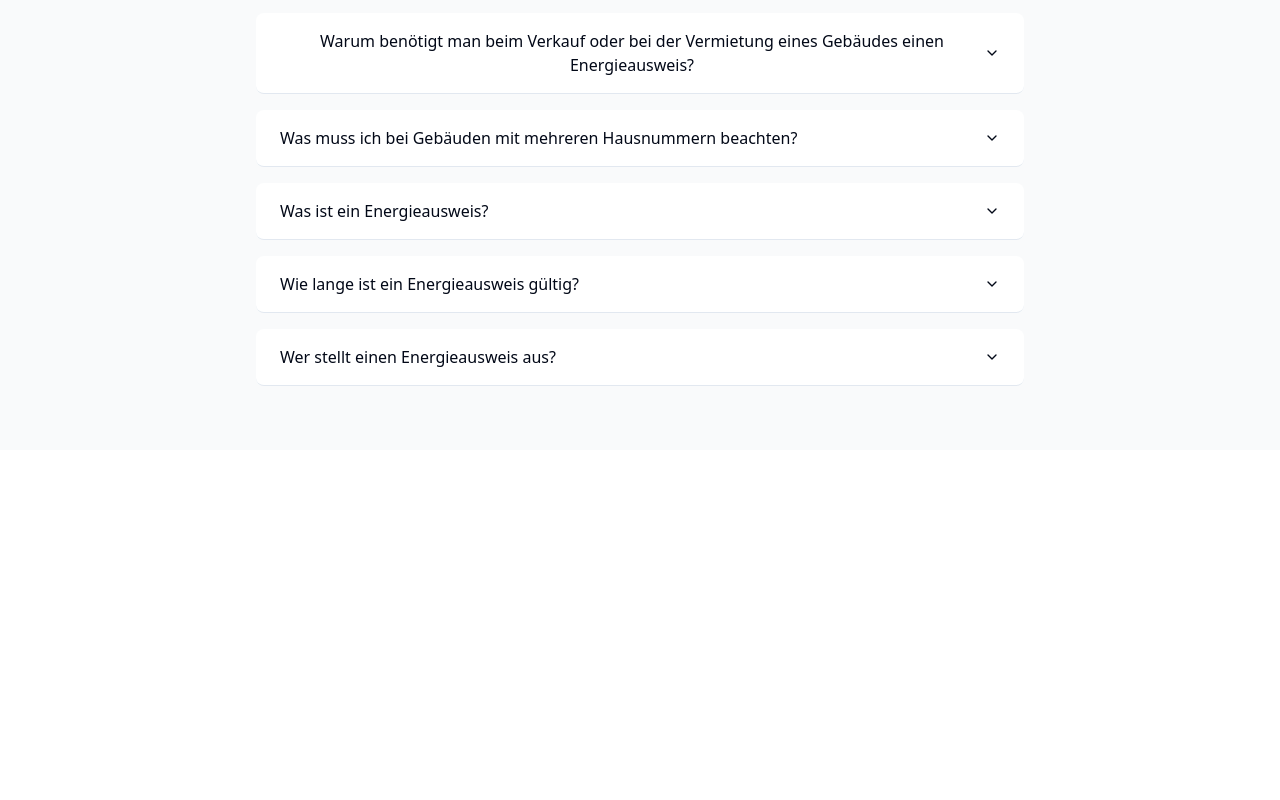
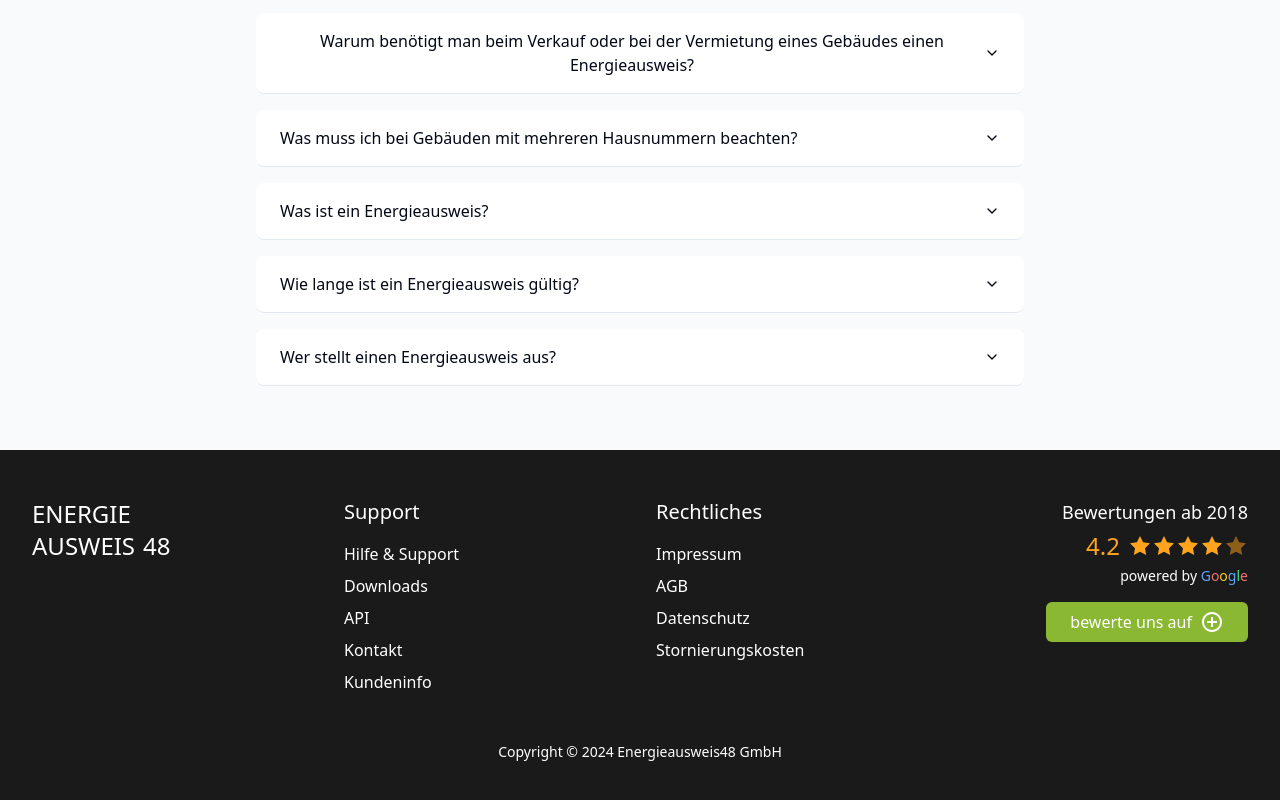
Before and after one commit to mldwr/recreate-hero-website, a React (Vite) app: page / in a window 1280 px wide. Shown: the part 5330-6130 px from the top of the page. Before the commit the page ends 5780 px from the top, so only its background shows below. Built offline with nearby package versions, Linux system fonts and the light colour scheme.

Commit message:
Add page footer
The commit adds a footer to the page, based on a provided design.

```diff
--- /dev/null
+++ b/src/components/Footer.tsx
@@ -0,0 +1,134 @@
+
+const Footer = () => {
+  return (
+    <footer className="bg-secondary text-white py-12">
+      <div className="max-w-7xl mx-auto px-4 sm:px-6 lg:px-8">
+        <div className="grid grid-cols-1 md:grid-cols-4 gap-8">
+          {/* Logo Column */}
+          <div>
+            <h2 className="text-2xl font-light">
+              ENERGIE
+              <br />
+              AUSWEIS<span className="ml-2">48</span>
+            </h2>
+          </div>
+
+          {/* Support Column */}
+          <div>
+            <h3 className="text-xl mb-4">Support</h3>
+            <ul className="space-y-2">
+              <li>
+                <a href="#" className="hover:text-primary transition-colors">
+                  Hilfe & Support
+                </a>
+              </li>
+              <li>
+                <a href="#" className="hover:text-primary transition-colors">
+                  Downloads
+                </a>
+              </li>
+              <li>
+                <a href="#" className="hover:text-primary transition-colors">
+                  API
+                </a>
+              </li>
+              <li>
+                <a href="#" className="hover:text-primary transition-colors">
+                  Kontakt
+                </a>
+              </li>
+              <li>
+                <a href="#" className="hover:text-primary transition-colors">
+                  Kundeninfo
+                </a>
+              </li>
+            </ul>
+          </div>
+
+          {/* Legal Column */}
+          <div>
+            <h3 className="text-xl mb-4">Rechtliches</h3>
+            <ul className="space-y-2">
+              <li>
+                <a href="#" className="hover:text-primary transition-colors">
+                  Impressum
+                </a>
+              </li>
+              <li>
+                <a href="#" className="hover:text-primary transition-colors">
+                  AGB
+                </a>
+              </li>
+              <li>
+                <a href="#" className="hover:text-primary transition-colors">
+                  Datenschutz
+                </a>
+              </li>
+              <li>
+                <a href="#" className="hover:text-primary transition-colors">
+                  Stornierungskosten
+                </a>
+              </li>
+            </ul>
+          </div>
+
+          {/* Reviews Column */}
+          <div className="text-right">
+            <div className="mb-4">
+              <p className="text-lg mb-1">Bewertungen ab 2018</p>
+              <div className="flex justify-end items-center gap-2">
+                <span className="text-[#FFA41C] text-2xl">4.2</span>
+                <div className="flex">
+                  {[1, 2, 3, 4].map((star) => (
+                    <svg
+                      key={star}
+                      className="w-6 h-6 text-[#FFA41C]"
+                      fill="currentColor"
+                      viewBox="0 0 24 24"
+                    >
+                      <path d="M12 2l3.09 6.26L22 9.27l-5 4.87 1.18 6.88L12 17.77l-6.18 3.25L7 14.14 2 9.27l6.91-1.01L12 2z" />
+                    </svg>
+                  ))}
+                  <svg
+                    className="w-6 h-6 text-[#FFA41C]"
+                    fill="currentColor"
+                    viewBox="0 0 24 24"
+                  >
+                    <path d="M12 2l3.09 6.26L22 9.27l-5 4.87 1.18 6.88L12 17.77l-6.18 3.25L7 14.14 2 9.27l6.91-1.01L12 2z" opacity="0.5" />
+                  </svg>
+                </div>
+              </div>
+              <p className="text-sm mt-1">
+                powered by{" "}
+                <span className="text-blue-400">G</span>
+                <span className="text-red-400">o</span>
+                <span className="text-yellow-400">o</span>
+                <span className="text-blue-400">g</span>
+                <span className="text-green-400">l</span>
+                <span className="text-red-400">e</span>
+              </p>
+            </div>
+            <button className="bg-[#8AB833] text-white px-6 py-2 rounded-md hover:bg-[#729C2A] transition-colors flex items-center gap-2 ml-auto">
+              bewerte uns auf
+              <svg
+                className="w-6 h-6"
+                viewBox="0 0 24 24"
+                fill="currentColor"
+              >
+                <path d="M12 2C6.48 2 2 6.48 2 12s4.48 10 10 10 10-4.48 10-10S17.52 2 12 2zm0 18c-4.41 0-8-3.59-8-8s3.59-8 8-8 8 3.59 8 8-3.59 8-8 8z" />
+                <path d="M13 7h-2v4H7v2h4v4h2v-4h4v-2h-4z" />
+              </svg>
+            </button>
+          </div>
+        </div>
+
+        {/* Copyright */}
+        <div className="mt-12 text-center text-sm">
+          <p>Copyright © 2024 Energieausweis48 GmbH</p>
+        </div>
+      </div>
+    </footer>
+  );
+};
+
+export default Footer;
--- a/src/pages/Index.tsx
+++ b/src/pages/Index.tsx
@@ -8,6 +8,7 @@ import PricingSection from "../components/PricingSection";
 import BuildingTypeSection from "../components/BuildingTypeSection";
 import StatsSection from "../components/StatsSection";
 import FAQSection from "../components/FAQSection";
+import Footer from "../components/Footer";
 
 const Index = () => {
   return (
@@ -21,6 +22,7 @@ const Index = () => {
       <BuildingTypeSection />
       <StatsSection />
       <FAQSection />
+      <Footer />
     </div>
   );
 };
```
